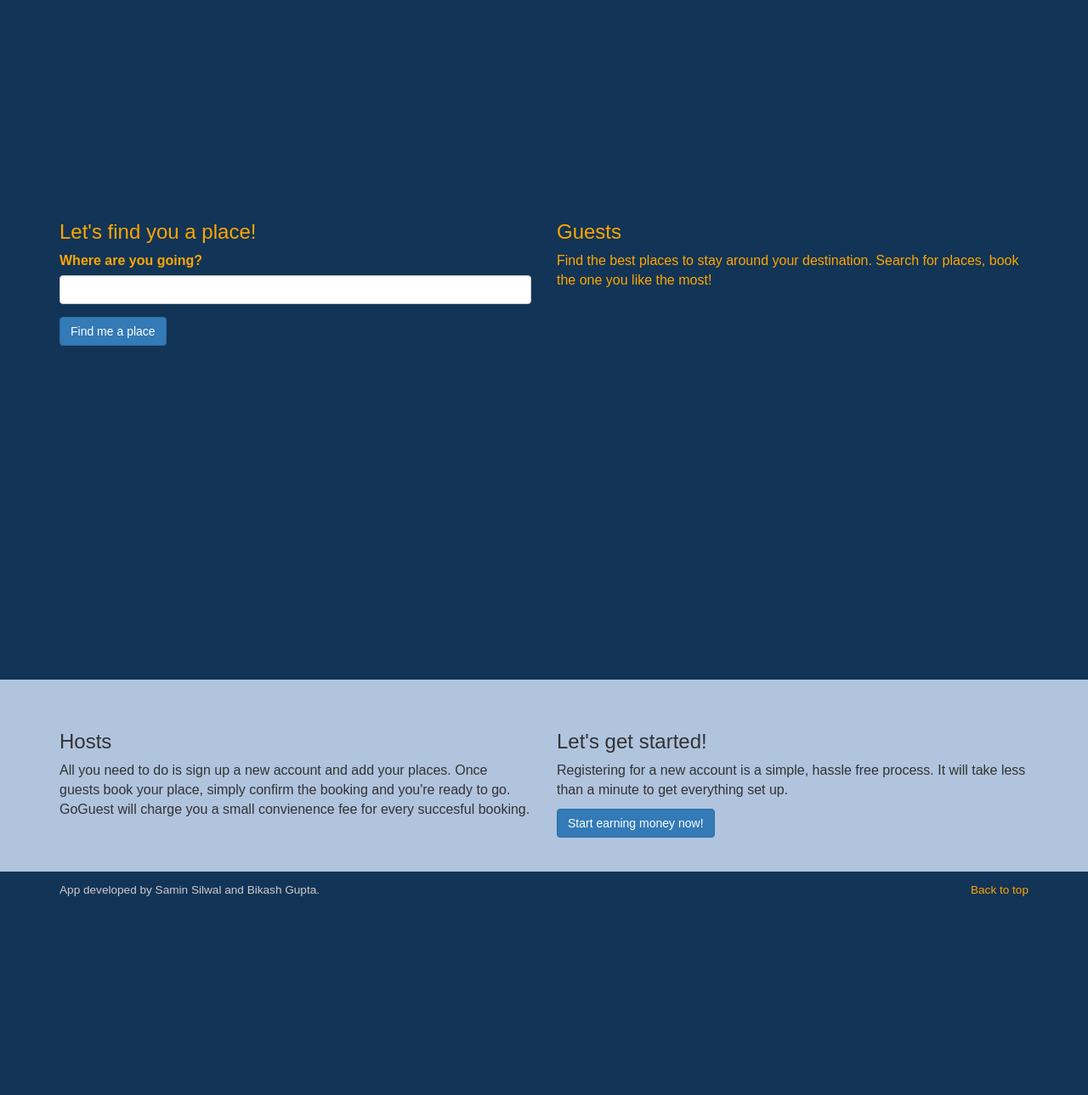
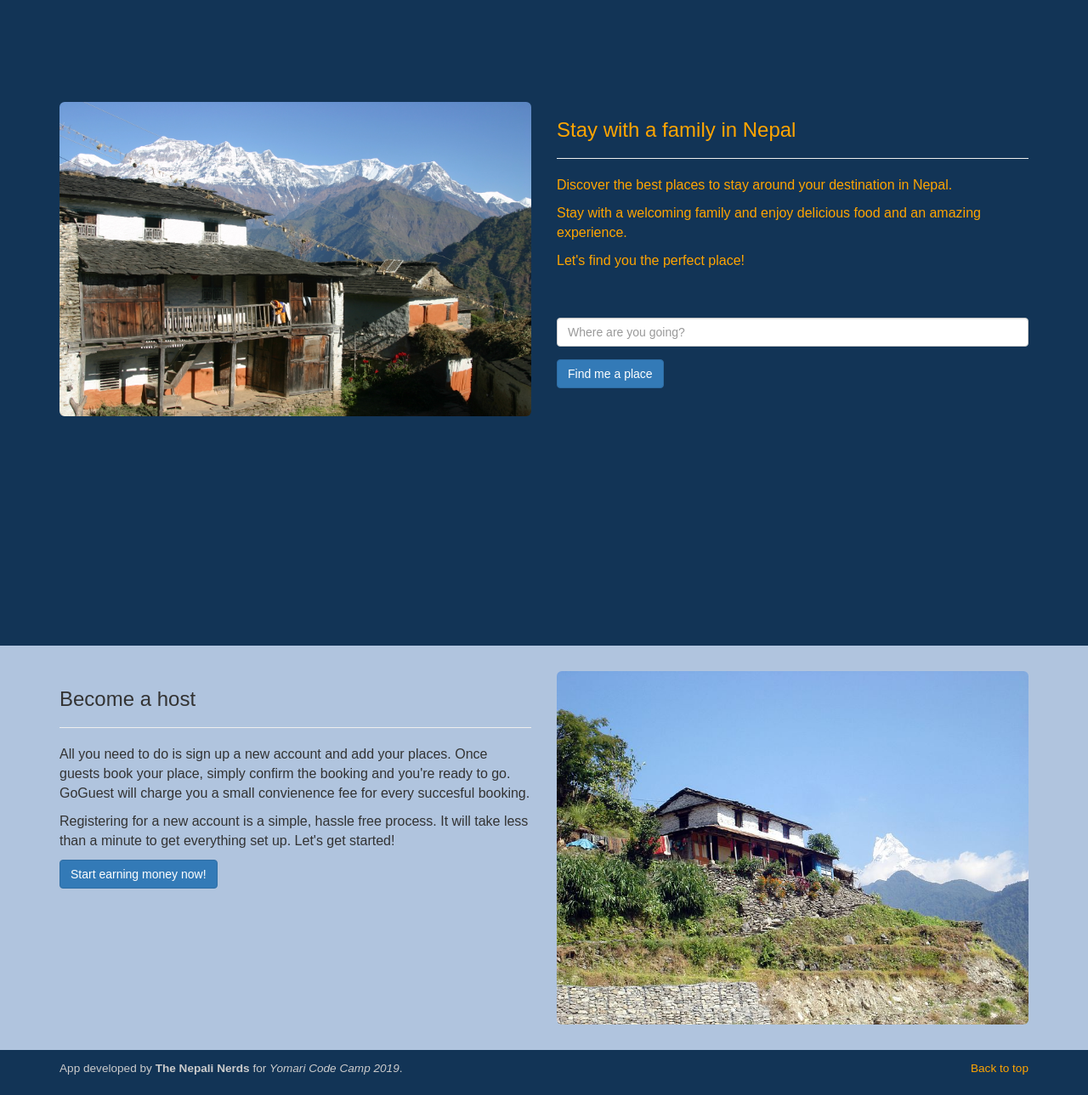
Before and after one commit to smnslwl/GoGuest, a PHP site: page /GoGuest/ in a window 1280 px wide. Shown: the part 50-1339 px from the top of the page at 85% size. Before the commit the page ends 1105 px from the top, so only its background shows below. Run offline with PHP 8.4, Linux system fonts and the light colour scheme.

Commit message:
Added images, modified display text and changed styles

```diff
--- a/css/style.css
+++ b/css/style.css
@@ -21,7 +21,7 @@
 
 section {
     margin: 0;
-    padding: 40px 0;
+    padding: 30px 0;
     background-color: lightsteelblue;
 }
 
@@ -38,8 +38,8 @@
 section#home_banner {
     background-color: #123456;
     color: orange;
-    min-height: 100vh;
-    padding-top: 30vh;
+    min-height: 95vh;
+    padding-top: 15vh;
 }
 
 .navbar {
@@ -55,3 +55,7 @@
 .inline_form {
     display: inline;
 }
+
+.img-responsive.img-center {
+  margin: 0 auto;
+}
--- a/footer.php
+++ b/footer.php
@@ -2,7 +2,7 @@
             <div class="container">
                 <div class="row">
                     <div class="col col-md-6">
-                        <p class="text-left"><small>App developed by Samin Silwal and Bikash Gupta.</small></p>
+                        <p class="text-left"><small>App developed by <strong>The Nepali Nerds</strong> for <em>Yomari Code Camp 2019</em>.</small></p>
                     </div>
                     <div class="col col-md-6">
                         <p class="text-right"><small><a href="#">Back to top</a></small></p>
--- a/index.php
+++ b/index.php
@@ -10,12 +10,20 @@
 <section id="home_banner">
 	<div class="container">
 		<div class="row">
+			<div class="col-md-6">
+				<img src="images/house.jpg" class="img-responsive img-rounded" alt="House in Nepal">
+			</div>
             <div class="col-md-6">
-				<h3>Let's find you a place!</h3>
+				<h3>Stay with a family in Nepal</h3>
+				<hr>
+				<p>Discover the best places to stay around your destination in Nepal.</p>
+				<p>Stay with a welcoming family and enjoy delicious food and an amazing experience.</p>
+				<p>Let's find you the perfect place!</p>
+				<br>
+				<br>
 				<form action="<?= $search_form->action() ?>" method="<?= $search_form->method() ?>">
 					<div class="form-group">
-						<label for="destination">Where are you going?</label>
-						<input type="text" class="form-control" id="destination" name="destination" value="">
+						<input type="text" class="form-control" id="destination" name="destination" placeholder="Where are you going?" value="">
                         <?php if ($search_form->has_errors('destination')): ?>
                             <?php foreach($search_form->errors('destination') as $error): ?>
                             <small class="text-danger"><?= $error ?></small><br>
@@ -27,8 +35,6 @@
 				</form>
 			</div>
             <div class="col-md-6">
-				<h3>Guests</h3>
-				<p>Find the best places to stay around your destination. Search for places, book the one you like the most!</p>
 			</div>
 		</div>
 	</div>
@@ -38,22 +44,24 @@
 	<div class="container">
 		<div class="row">
 			<div class="col-md-6">
-				<h3>Hosts</h3>
+				<h3>Become a host</h3>
+				<hr>
 				<p>
 					All you need to do is sign up a new account and add your places.
 					Once guests book your place, simply confirm the booking and you're ready to go.
 					GoGuest will charge you a small convienence fee for every succesful booking.
 				</p>
-			</div>
-            <div class="col-md-6">
-				<h3>Let's get started!</h3>
 				<p>
 					Registering for a new account is a simple, hassle free process.
 					It will take less than a minute to get everything set up.
+					Let's get started!
 				</p>
 				<a href="<?= url('register') ?>">
 					<button type="button" class="btn btn-primary">Start earning money now!</button>
 				</a>
+			</div>
+			<div class="col-md-6">
+				<img src="images/house2.jpg" class="img-responsive img-rounded" alt="House in Nepal">
 			</div>
 		</div>
 	</div>
--- a/location.php
+++ b/location.php
@@ -7,7 +7,7 @@
     redirect(url('404'));
 }
 
-$PAGE_TITLE = $location->description;
+$PAGE_TITLE = $location->name;
 require_once('header.php');
 ?>
 
```
Also changed, not shown: about.php (+21 -1 lines), images/house.jpg (added), images/house2.JPG (added), images/landscape.jpg (added).
